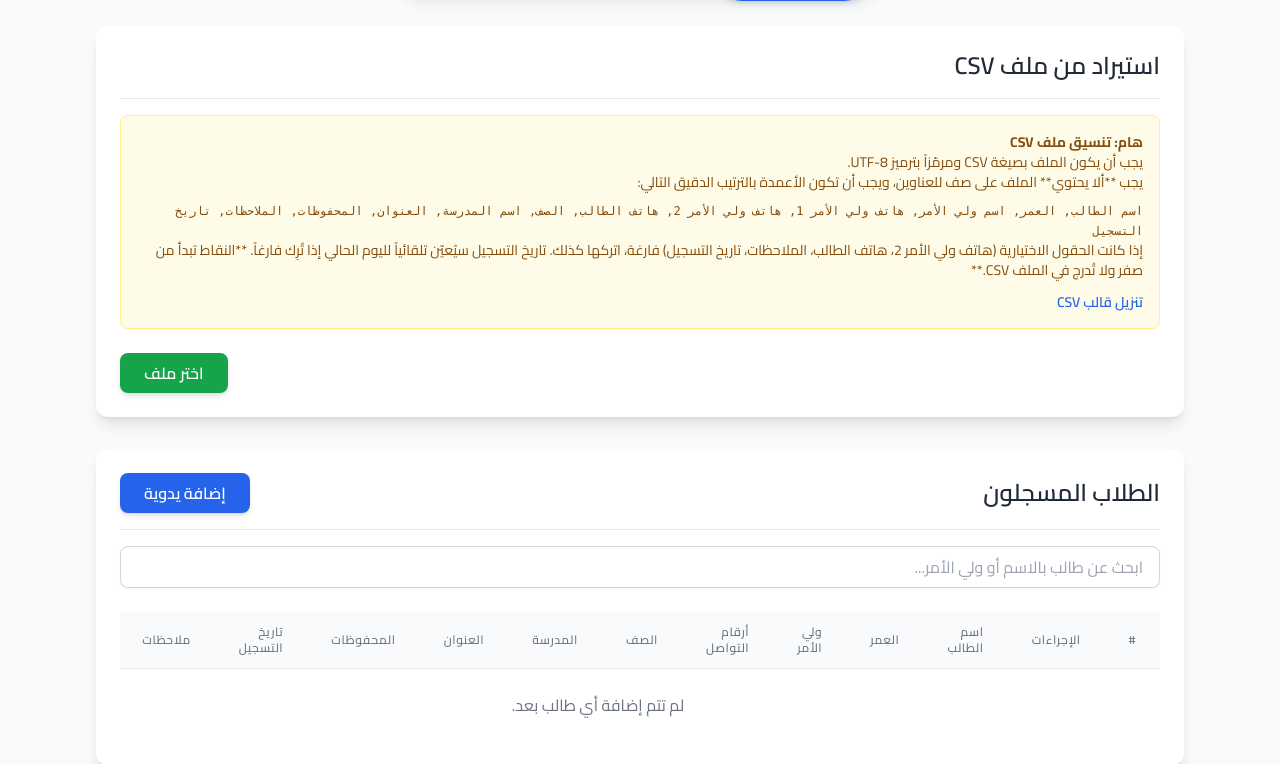
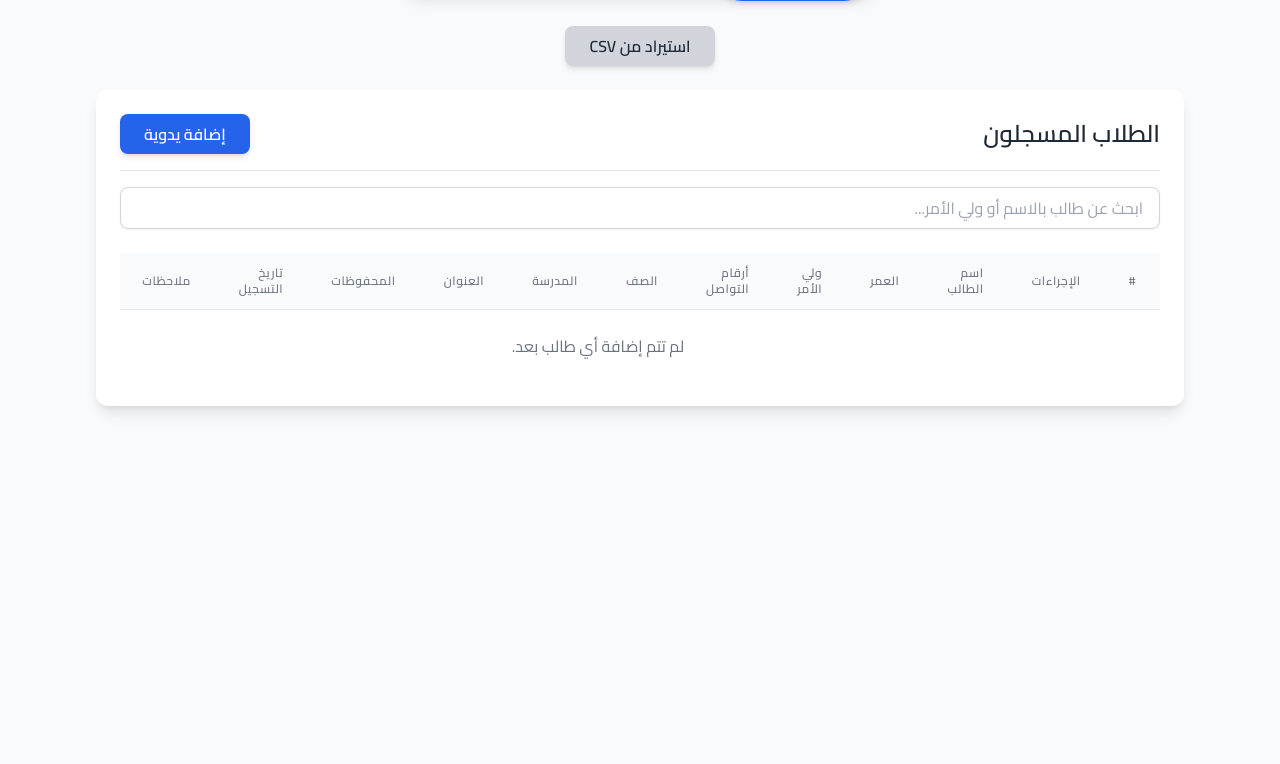
Before and after one commit to KhaledMahfouz5/AL-Najeeb-System, a Flask app: page / in a window 1280 px wide. Shown: the part 166-930 px from the top of the page. After the commit the page ends 579 px from the top, so only its background shows below. Run offline with Flask 3, Linux system fonts and the light colour scheme; data that the repository does not hold is empty; some libraries are stand-ins or nearby versions.

Commit message:
toggling between manual entry and csv file entry in index.html - version : 1.9 //############################################// 	modified:   templates/index.html //############################################//

```diff
--- a/templates/index.html
+++ b/templates/index.html
@@ -1,4 +1,3 @@
-{# templates/index.html #}
 {% extends 'template.html' %}
 
 {% block title %}الصفحة الرئيسية{% endblock %}
@@ -82,7 +81,15 @@
         </form>
     </div>
 
-    <div class="bg-white p-6 rounded-xl shadow-lg mb-8">
+    {# NEW: Button to toggle CSV Import section #}
+    <div class="text-center mb-6">
+        <button id="toggle-csv-import-button" class="px-6 py-2 bg-gray-300 text-gray-800 font-semibold rounded-lg shadow-md hover:bg-gray-400 focus:outline-none focus:ring-2 focus:ring-offset-2 focus:ring-gray-500 transition-all">
+            استيراد من CSV
+        </button>
+    </div>
+
+    {# WRAPPED: CSV Import section is now initially hidden #}
+    <div id="csv-import-section" class="bg-white p-6 rounded-xl shadow-lg mb-8 hidden">
         <h2 class="text-2xl font-semibold mb-4 text-gray-800 border-b pb-4">استيراد من ملف CSV</h2>
         <div class="bg-yellow-50 border border-yellow-200 text-yellow-800 text-sm p-4 rounded-lg mt-4">
             <p class="font-bold">هام: تنسيق ملف CSV</p>
@@ -91,7 +98,7 @@
             <p class="mt-2" style="direction: ltr; text-align: right;">
                 <code class="text-xs font-mono">اسم الطالب, العمر, اسم ولي الأمر, هاتف ولي الأمر 1, هاتف ولي الأمر 2, هاتف الطالب, الصف, اسم المدرسة, العنوان, المحفوظات, الملاحظات, تاريخ التسجيل</code>
             </p>
-            <p>إذا كانت الحقول الاختيارية (هاتف ولي الأمر 2، هاتف الطالب، الملاحظات، تاريخ التسجيل) فارغة، اتركها كذلك. تاريخ التسجيل سيُعيّن تلقائياً لليوم الحالي إذا تُرِك فارغاً. **النقاط تبدأ من صفر ولا تُدرج في الملف CSV.**</p>
+            <p>إذا كانت الحقول الاختيارية (هاتف ولي الأمر 2، هاتف الطالب، الملاحظات، تاريخ التسجيل) فارغة، اتركها كذلك. تاريخ التسجيل سيُعيّن تلقائياً لليوم الحالي إذا تُرِك فارغاً. **النقاط تبدأ من صفر ولا تُدرج في ملف CSV.**</p>
             <p class="mt-3">
                 <a href="{{ url_for('download_csv_template') }}" class="text-blue-600 hover:underline font-semibold" download>
                     تنزيل قالب CSV
@@ -144,7 +151,7 @@
                         <th class="px-6 py-3 text-xs font-medium text-gray-500 uppercase tracking-wider">المحفوظات</th>
                         <th class="px-6 py-3 text-xs font-medium text-gray-500 uppercase tracking-wider">تاريخ التسجيل</th>
                         <th class="px-6 py-3 text-xs font-medium text-gray-500 uppercase tracking-wider">ملاحظات</th>
-                        <th class="px-6 py-3 text-xs font-medium text-gray-500 uppercase tracking-wider">النقاط</th> {# ADDED: Points header for table #}
+                        <th class="px-6 py-3 text-xs font-medium text-gray-500 uppercase tracking-wider">النقاط</th>
                     </tr>
                 </thead>
                 <tbody class="bg-white divide-y divide-gray-200" id="students-table-body">
@@ -176,11 +183,11 @@
                         <td class="px-6 py-4 whitespace-nowrap text-sm text-gray-600">{{ student['memorizing'] }}</td>
                         <td class="px-6 py-4 whitespace-nowrap text-sm text-gray-600">{{ student['registration_date'] }}</td>
                         <td class="px-6 py-4 text-sm text-gray-600 max-w-xs overflow-hidden text-ellipsis">{{ student['notes'] or 'لا يوجد' }}</td>
-                        <td class="px-6 py-4 whitespace-nowrap text-sm text-blue-700 font-semibold">{{ student['points'] }}</td> {# ADDED: Display points #}
+                        <td class="px-6 py-4 whitespace-nowrap text-sm text-blue-700 font-semibold">{{ student['points'] }}</td>
                     </tr>
                     {% else %}
                     <tr id="no-students-row">
-                        <td colspan="13" class="text-center py-6 text-gray-500">لم تتم إضافة أي طالب بعد.</td> {# Adjusted colspan #}
+                        <td colspan="13" class="text-center py-6 text-gray-500">لم تتم إضافة أي طالب بعد.</td>
                     </tr>
                     {% endfor %}
                 </tbody>
@@ -201,22 +208,24 @@
         const addStudentForm = document.getElementById('add-student-form');
         const submitAddButton = document.getElementById('submit-add-button');
 
+        // NEW: CSV Import section and toggle button
+        const csvImportSection = document.getElementById('csv-import-section');
+        const toggleCsvImportButton = document.getElementById('toggle-csv-import-button');
+
         const searchInput = document.getElementById('search-input');
         const studentsTableBody = document.getElementById('students-table-body');
         const noStudentsRow = document.getElementById('no-students-row');
         const noSearchResultsDiv = document.getElementById('no-search-results');
 
-        // Store original student data and row elements for efficient filtering and restoration
         const allStudentData = [];
         studentsTableBody.querySelectorAll('tr').forEach(row => {
             if (row.id === 'no-students-row') {
-                return; // Skip the "no students" row from data processing
+                return;
             }
             allStudentData.push({
                 element: row,
                 student_name: row.children[2] ? row.children[2].textContent : '',
                 parent_name: row.children[4] ? row.children[4].textContent : '',
-                // Store original HTML of potentially highlighted cells to restore them later
                 originalStudentNameHTML: row.children[2] ? row.children[2].innerHTML : '',
                 originalParentNameHTML: row.children[4] ? row.children[4].innerHTML : ''
             });
@@ -325,7 +334,24 @@
 
         addManuallyButton.addEventListener('click', () => {
             addStudentSection.classList.toggle('hidden');
+            // Hide CSV import section if manual add is shown
+            csvImportSection.classList.add('hidden');
+            toggleCsvImportButton.textContent = 'استيراد من CSV'; // Reset button text
         });
+
+        // NEW: Toggle CSV Import section visibility
+        toggleCsvImportButton.addEventListener('click', () => {
+            csvImportSection.classList.toggle('hidden');
+            // Hide manual add section if CSV import is shown
+            addStudentSection.classList.add('hidden');
+            // Update button text based on visibility
+            if (csvImportSection.classList.contains('hidden')) {
+                toggleCsvImportButton.textContent = 'استيراد من CSV';
+            } else {
+                toggleCsvImportButton.textContent = 'إخفاء استيراد CSV';
+            }
+        });
+
 
         importForm.addEventListener('submit', () => {
             submitImportButton.disabled = true;
```
